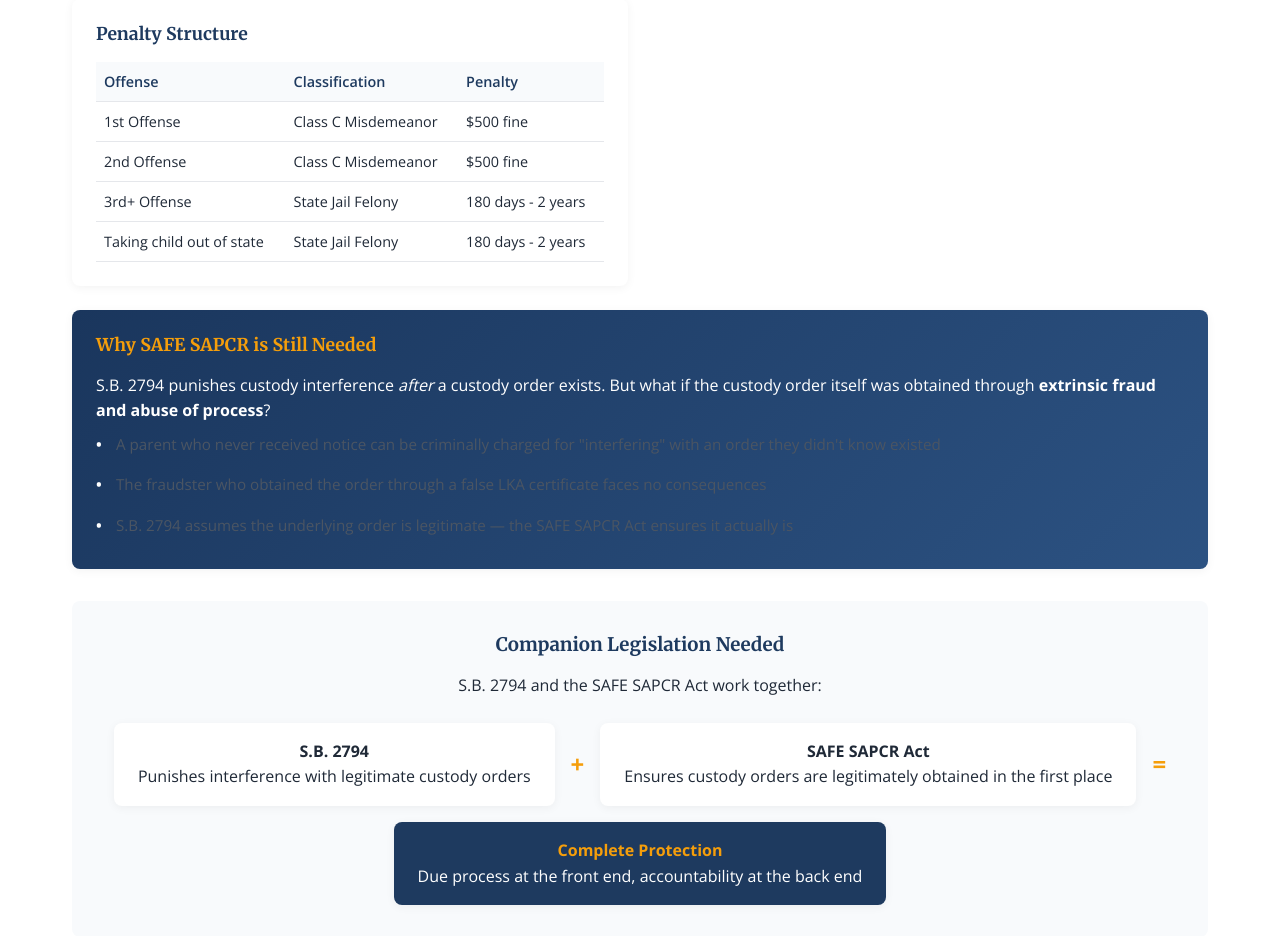
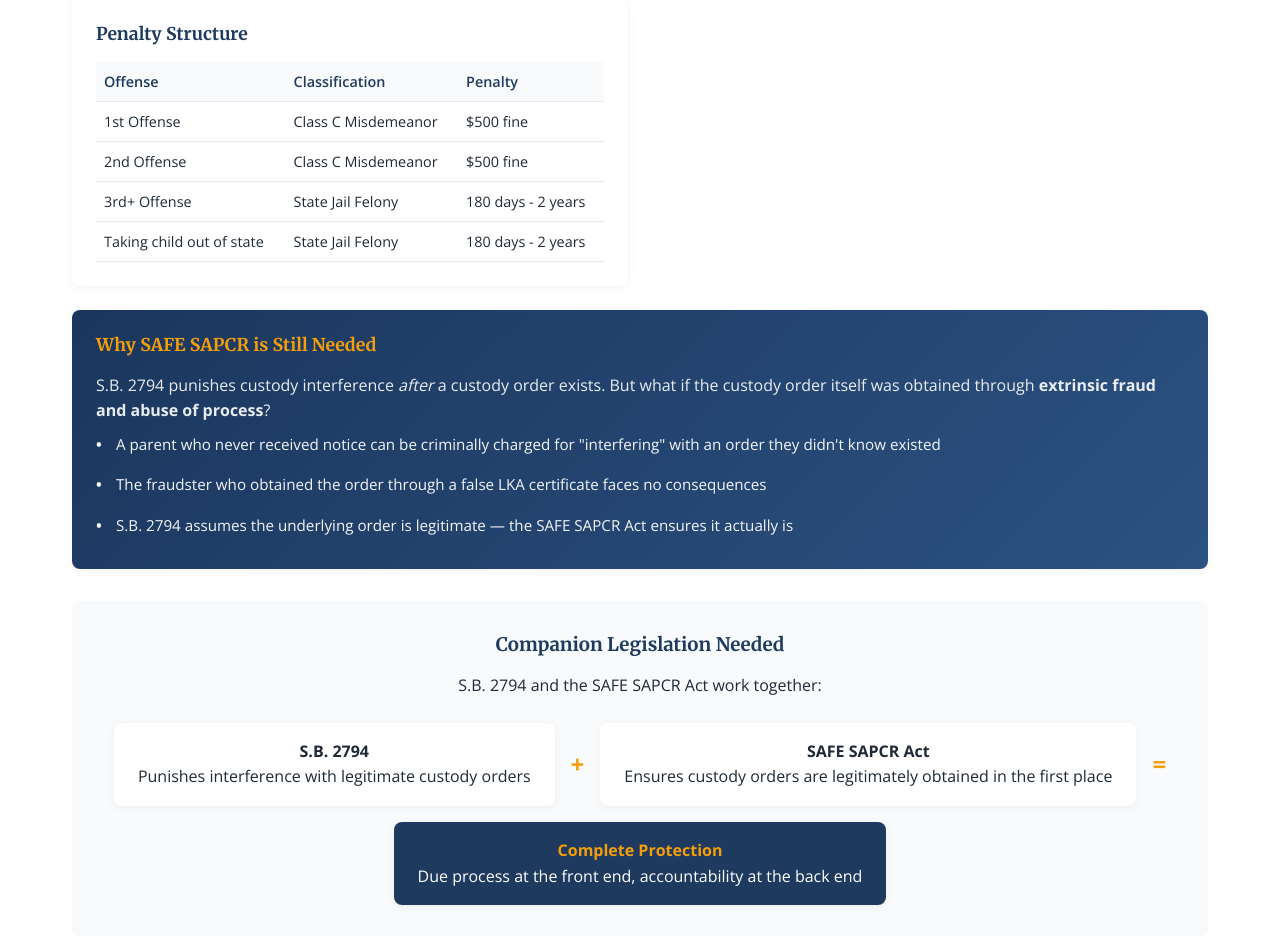
Before and after one commit to iamnotcheckingit-cyber/-safe-sapcr-texas, a PHP site: page / in a window 1280 px wide. Shown: the part 4997-5933 px from the top of the page. Run offline with PHP 8.4, Linux system fonts and the light colour scheme; some libraries are stand-ins or nearby versions.

Commit message:
Fix contrast on SB2794 highlight card - white text for readability

```diff
--- a/style.css
+++ b/style.css
@@ -996,6 +996,14 @@ footer a:hover {
     color: white;
 }
 
+.sb2794-card.highlight-card li {
+    color: rgba(255, 255, 255, 0.95);
+}
+
+.sb2794-card.highlight-card p {
+    color: rgba(255, 255, 255, 0.9);
+}
+
 .penalty-table {
     width: 100%;
     border-collapse: collapse;
```
